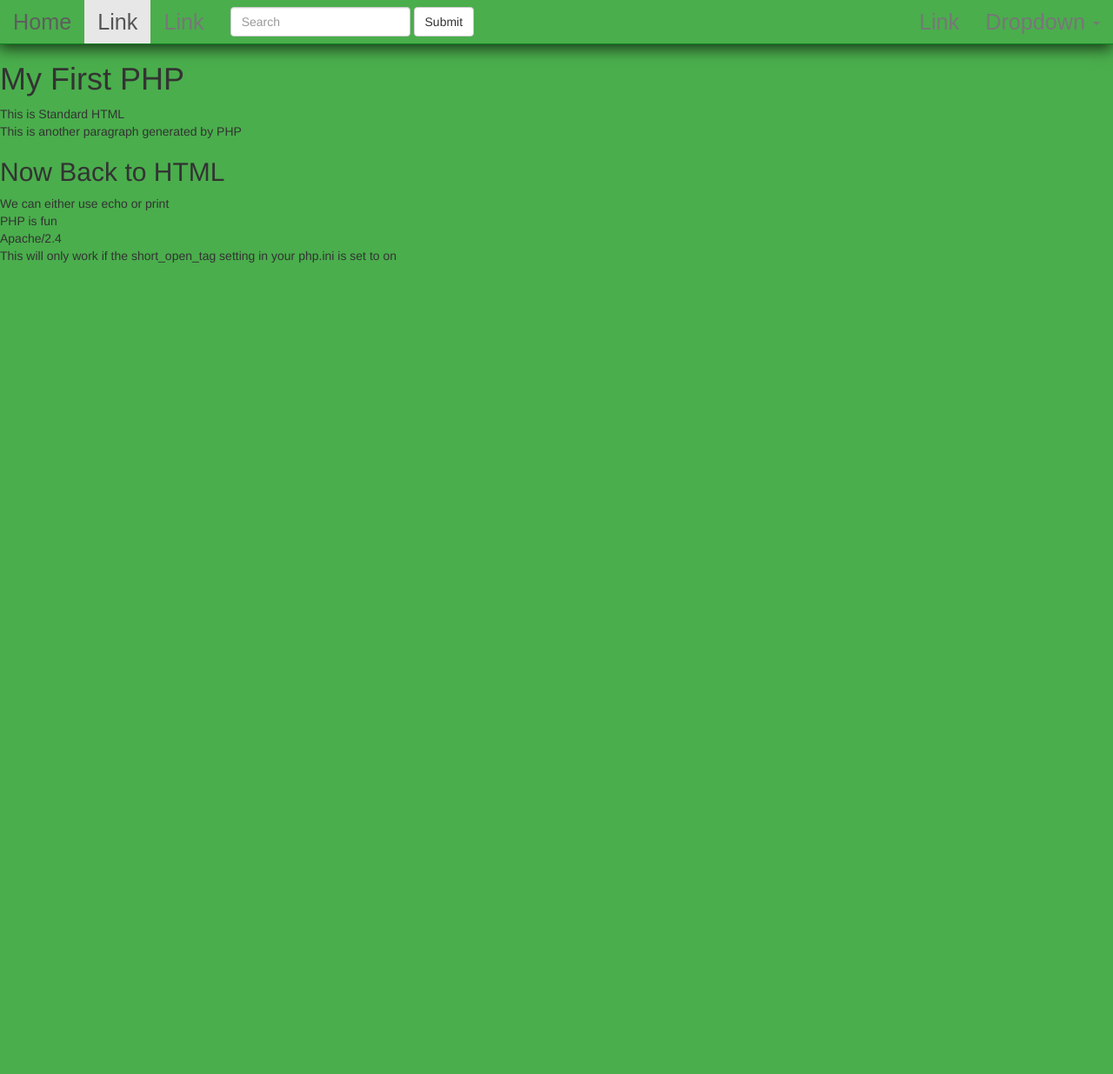
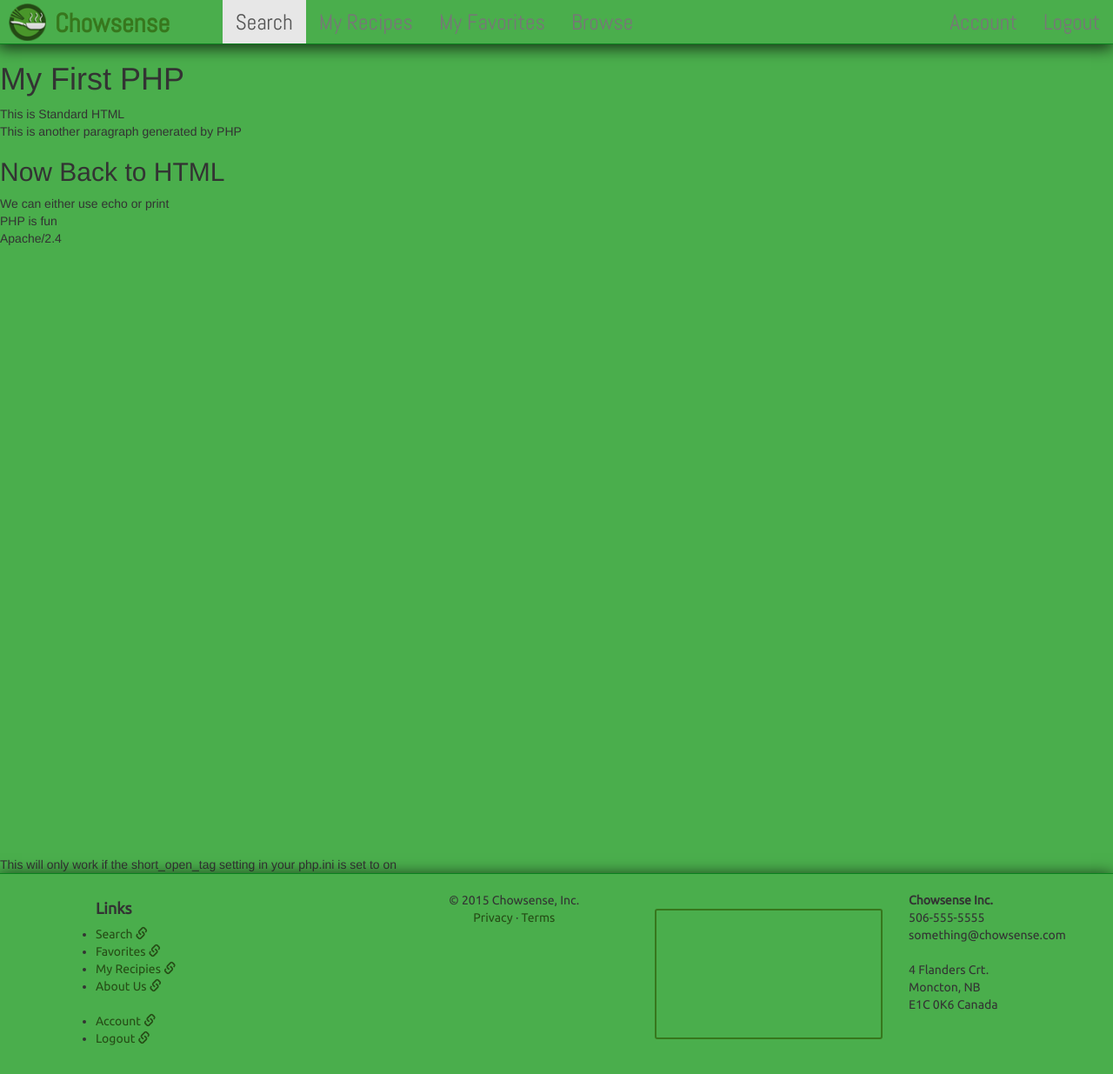
Before and after one commit to KathyLynne/chowsenseWebApp, a PHP site: page / in a window 1280 px wide. Shown: the whole page at 87% size. Before the commit the page ends 302 px from the top, so only its background shows below. Run offline with PHP 8.4, Linux system fonts and the light colour scheme; some libraries are stand-ins or nearby versions; grey boxes are pictures that could not be loaded.

Commit message:
Header and Footer includes (v2)

```diff
--- a/includes/footer.php
+++ b/includes/footer.php
@@ -3,18 +3,20 @@
     <div class="container">
 
         <div class="row">
+            <div class="footer-links">
             <div class="col-md-4">
-                <div class="collapse navbar-collapse">
+                <div class="">
                     <ul>
                         <li class="list-head"><h4>Links</h4></li>
                         <li><a href="#">Search <span class="glyphicon glyphicon-link"></span></a></li>
                         <li><a href="#">Favorites <span class="glyphicon glyphicon-link"></span></a></li>
                         <li><a href="#">My Recipies <span class="glyphicon glyphicon-link"></span></a></li>
+                        <li><a href="#">About Us <span class="glyphicon glyphicon-link"></span></a></li><br>
                         <li><a href="#">Account <span class="glyphicon glyphicon-link"></span></a></li>
                         <li><a href="#">Logout <span class="glyphicon glyphicon-link"></span></a></li>
-                        <li><a href="#">About Us <span class="glyphicon glyphicon-link"></span></a></li>
                     </ul>
                 </div>
+            </div>
             </div>
             <div class="col-xs-12 col-md-3">
                 <p class="text-center">&copy; 2015 Chowsense, Inc.<br><a href="#">Privacy</a> &middot; <a href="#">Terms</a></p>
--- a/index.php
+++ b/index.php
@@ -1,70 +1,4 @@
-<!DOCTYPE html>
-
-<html>
-<head>
-    <meta charset="utf-8">
-    <meta http-equiv="X-UA-Compatible" content="IE=edge">
-    <meta name="viewport" content="width=device-width, initial-scale=1">
-    <meta name="description" content="">
-    <meta name="author" content="ChowSenseTeam Brody Smith Kate Johnson">
-
-
-
-
-    <title>PlayGround</title>
-    <!--Bootstrap-->
-    <link href="//maxcdn.bootstrapcdn.com/bootstrap/3.3.4/css/bootstrap.min.css" rel="stylesheet">
-    <link href="styles/main.css" rel="stylesheet">
-    <!-- html5 shim and respond.js for ie8 support of html5 elements and media queries -->
-    <!-- warning: respond.js doesn't work if you view the page via file:// -->
-    <!--[if lt ie 9]>
-    <script src="https://oss.maxcdn.com/html5shiv/3.7.2/html5shiv.min.js"></script>
-    <script src="https://oss.maxcdn.com/respond/1.4.2/respond.min.js"></script>
-    <![endif]-->
-
-    <script type="text/javascript" src="http://ajax.googleapis.com/ajax/libs/jquery/1.7.2/jquery.min.js"></script>
-    <script type="text/javascript" src="http://www.parsecdn.com/js/parse-1.4.2.min.js"></script>
-
-</head>
-<body>
-<nav <nav class="navbar navbar-default" role="navigation">
-    <!-- Brand and toggle get grouped for better mobile display -->
-    <div class="navbar-header">
-        <button type="button" class="navbar-toggle" data-toggle="collapse" data-target=".navbar-ex1-collapse">
-            <span class="sr-only">Toggle navigation</span>
-            <span class="icon-bar"></span>
-            <span class="icon-bar"></span>
-            <span class="icon-bar"></span>
-        </button>
-        <a class="navbar-brand" href="#">Home</a>
-    </div>
-
-    <!-- Collect the nav links, forms, and other content for toggling -->
-    <div class="collapse navbar-collapse navbar-ex1-collapse">
-        <ul class="nav navbar-nav">
-            <li class="active"><a href="#">Link</a></li>
-            <li><a href="#">Link</a></li>
-        </ul>
-        <form class="navbar-form navbar-left" role="search">
-            <div class="form-group">
-                <input type="text" class="form-control" placeholder="Search">
-            </div>
-            <button type="submit" class="btn btn-default">Submit</button>
-        </form>
-        <ul class="nav navbar-nav navbar-right">
-            <li><a href="#">Link</a></li>
-            <li class="dropdown">
-                <a href="#" class="dropdown-toggle" data-toggle="dropdown">Dropdown <b class="caret"></b></a>
-                <ul class="dropdown-menu">
-                    <li><a href="#">Action</a></li>
-                    <li><a href="#">Another action</a></li>
-                    <li><a href="#">Something else here</a></li>
-                    <li><a href="#">Separated link</a></li>
-                </ul>
-            </li>
-        </ul>
-    </div><!-- /.navbar-collapse -->
-</nav>
+<?php include 'includes/header.php'?>
 <h1 >My First PHP</h1>
 <p>This is Standard HTML</p>
 <!-- This is an html comment:  can be seen in the source code.  -->
@@ -79,12 +13,6 @@
  * phpDoc comments
  */
 echo '<p>This is another paragraph generated by PHP</p>';
-
-
-
-
-
-
 ?>
 <h2>Now Back to HTML</h2>
 <p>
@@ -95,15 +23,44 @@ echo '<p>This is another paragraph generated by PHP</p>';
     echo "<p>".$fun."</p>";
     echo $_SERVER['SERVER_SOFTWARE'];
     ?>
-
+<br>
+    <br>
+    <br>
+    <br>
+    <br>
+    <br>
+    <br>
+    <br>
+    <br>
+    <br>
+    <br>
+    <br>
+    <br>
+    <br>
+    <br>
+    <br>
+    <br>
+    <br>
+    <br>
+    <br>
+    <br>
+    <br>
+    <br>
+    <br>
+    <br>
+    <br>
+    <br>
+    <br>
+    <br>
+    <br>
+    <br>
+    <br>
+    <br>
+    <br>
+    <br>
+    <br>
 </p>
 <?
 echo 'This will only work if the short_open_tag setting in your php.ini is set to on';
 ?>
-<!--javascript-->
-<!-- jquery (necessary for bootstrap's javascript plugins) -->
-<script src="https://ajax.googleapis.com/ajax/libs/jquery/1.11.1/jquery.min.js"></script>
-<script src="http://maxcdn.bootstrapcdn.com/bootstrap/3.2.0/js/bootstrap.min.js"></script>
-<script src="https://ajax.googleapis.com/ajax/libs/jqueryui/1.11.3/jquery-ui.min.js"></script>
-</body>
-</html>
+<?php include 'includes/footer.php'?>
--- a/styles/main.css
+++ b/styles/main.css
@@ -60,13 +60,14 @@ footer{
     -webkit-box-shadow: -1px 3px 17px 1px rgba(0,0,0,0.75);
     -moz-box-shadow: -1px 3px 17px 1px rgba(0,0,0,0.75);
     box-shadow: -1px 3px 17px 1px rgba(0,0,0,0.75);
-    bottom: 0;
     width: 100%;
     padding-top: 20px;
     background-color: #4AAE4C;
     border-top: 1px solid #0B811E;
     font-family:  Ubuntu,sans-serif;;
     padding-bottom: 20px;
+    position: absolute;
+
 }
 
 footer iframe {
@@ -77,6 +78,7 @@ footer iframe {
     vertical-align: middle;
     margin-top: 20px;
     margin-bottom: 20px;
+
 }
 
 footer a{
@@ -93,4 +95,14 @@ footer .list-head{
 footer .list-head h4{
     font-weight: bold;
 }
+
 /*****************************************/
+
+/*********SCREEN SIZE OVERRIDING**********/
+@media screen and (max-width: 991px) {
+    .footer-links {
+        display: none;
+    }
+}
+
+/****************************************/
--- a/template.html
+++ b/template.html
@@ -84,17 +84,19 @@
     <div class="container">
 
         <div class="row">
+            <div class="footer-links">
                 <div class="col-md-4">
-                <div class="collapse navbar-collapse">
+                    <div class="">
                         <ul>
                             <li class="list-head"><h4>Links</h4></li>
                             <li><a href="#">Search <span class="glyphicon glyphicon-link"></span></a></li>
                             <li><a href="#">Favorites <span class="glyphicon glyphicon-link"></span></a></li>
                             <li><a href="#">My Recipies <span class="glyphicon glyphicon-link"></span></a></li>
+                            <li><a href="#">About Us <span class="glyphicon glyphicon-link"></span></a></li><br>
                             <li><a href="#">Account <span class="glyphicon glyphicon-link"></span></a></li>
                             <li><a href="#">Logout <span class="glyphicon glyphicon-link"></span></a></li>
-                        <li><a href="#">About Us <span class="glyphicon glyphicon-link"></span></a></li>
                         </ul>
+                    </div>
                 </div>
             </div>
             <div class="col-xs-12 col-md-3">
```
Lines whose indentation alone changed are shown as unchanged.
